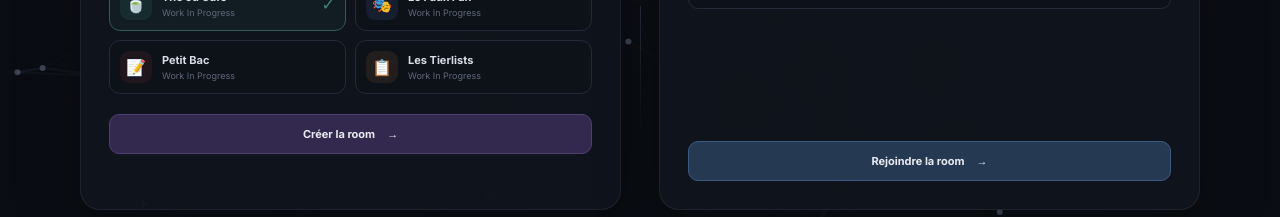
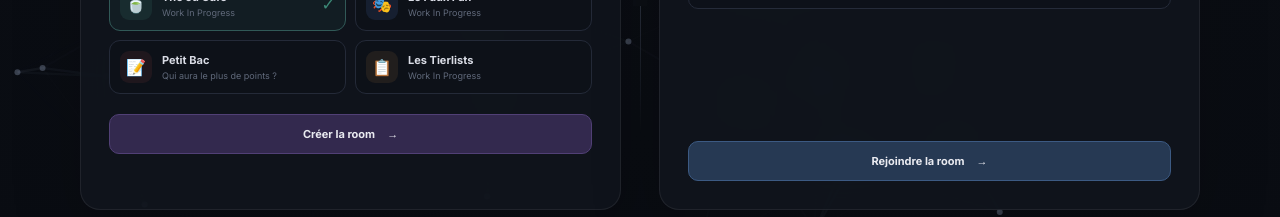
Before and after one commit to Draze999/LaSandBoxDeDraze, a React (Vite) app in the folder frontend/: page / in a window 1280 px wide. Shown: the part 548-765 px from the top of the page. Built offline with nearby package versions, Linux system fonts and the light colour scheme.

Commit message:
Fix description

```diff
--- a/frontend/src/App.tsx
+++ b/frontend/src/App.tsx
@@ -36,7 +36,7 @@ const games: Game[] = [
   {
     id: "game-3",
     name: "Petit Bac",
-    description: "Work In Progress",
+    description: "Qui aura le plus de points ?",
     color: "#8b3d3d",
     icon: "📝",
   },
```
